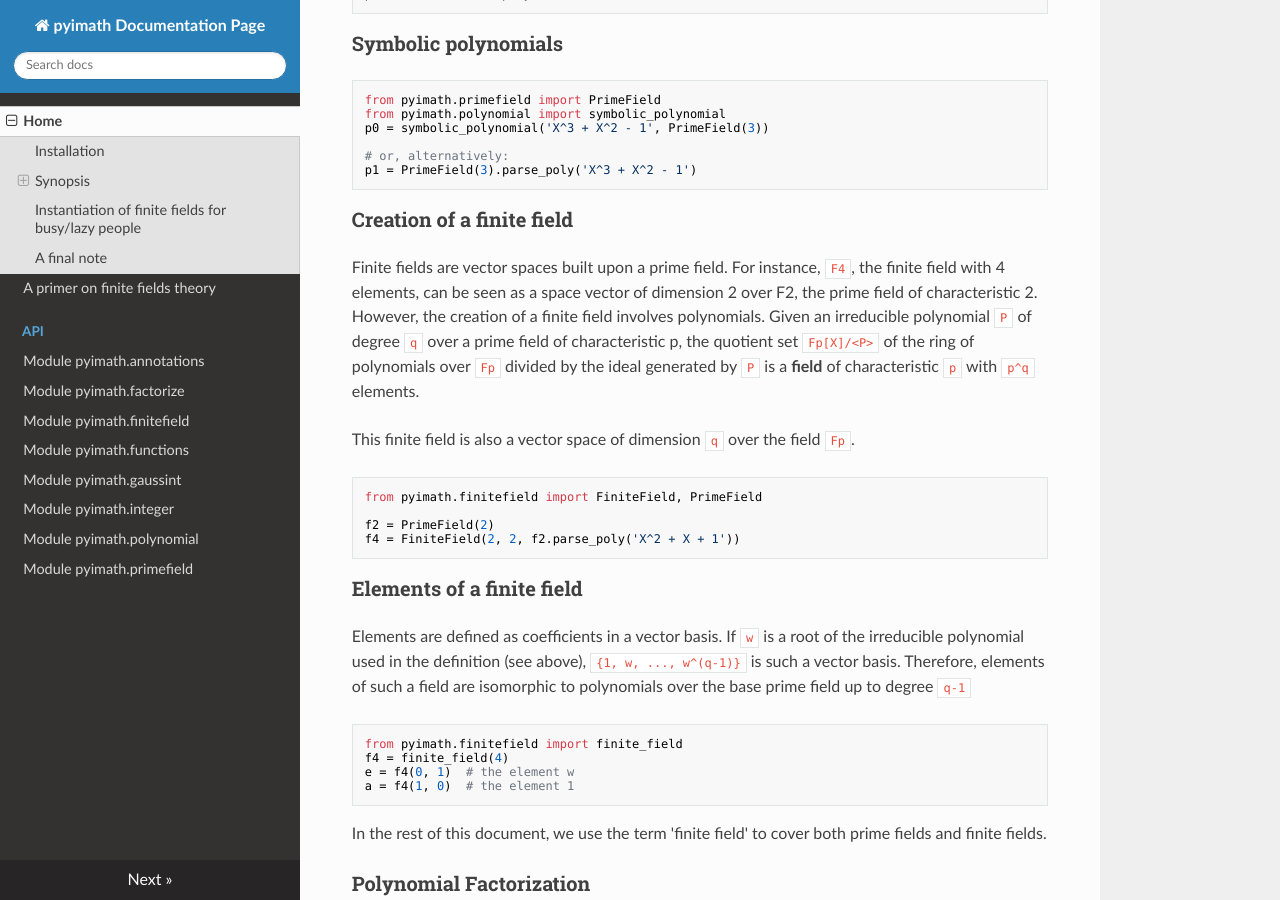
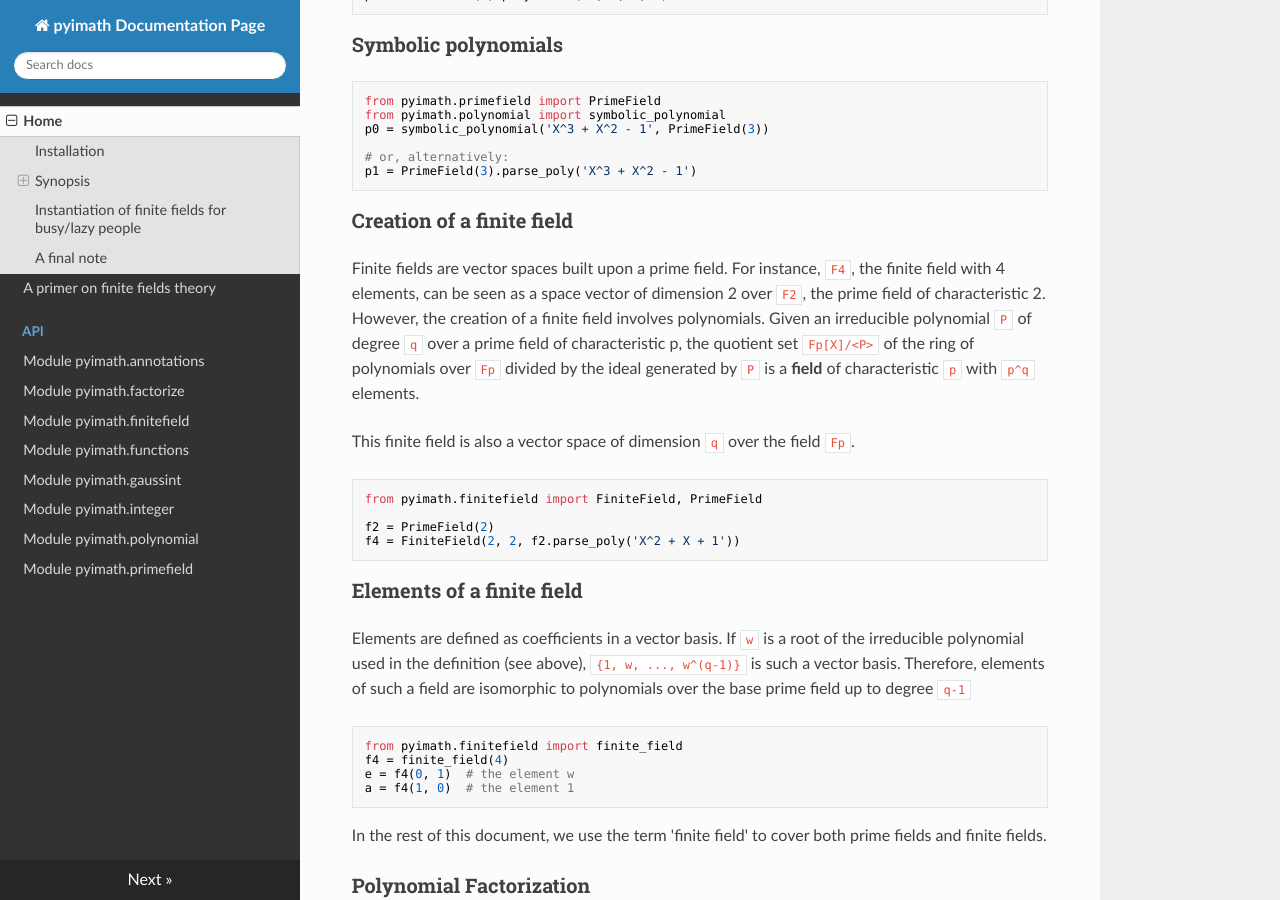
Before and after one commit to slouchart/pyimath, an MkDocs documentation site: the page built from docs/index.md, in a window 1280 px wide and 900 px high, scrolled down 1755 px. Built offline with MkDocs 1.6.1, drawn with Linux system fonts in a browser that asks for light colours; nearby versions of some CDN libraries; some of the changed text lies outside the part shown.

Commit message:
commit v0.1.1

```diff
--- a/docs/index.md
+++ b/docs/index.md
@@ -19,14 +19,14 @@
 
 Rings (Gaussian integers, Polynomials) support:
 
-* euclidean division a.k.a `divmod` (// and %)
+* euclidean division a.k.a `divmod`, `//` and `%`
 * GCD
 
 Fields support:
 
 * true division
 * Frobenius reciprocal
-* floor division (//) and modulo (%) are supported but default respectively to true division(/) and zero
+* floor division (`//`) and modulo (`%`) are supported but default respectively to true division(`/`) and zero
 
 ## Installation
 Download the sources, unzip them, change your current directory and execute:
@@ -89,7 +89,7 @@
 
 ### Creation of a finite field
 Finite fields are vector spaces built upon a prime field. For instance, `F4`, the finite field with 4 elements,
- can be seen as a space vector of dimension 2 over F2, the prime field of characteristic 2.
+ can be seen as a space vector of dimension 2 over `F2`, the prime field of characteristic 2.
 However, the creation of a finite field involves polynomials. Given an irreducible polynomial `P`
  of degree `q` over a prime field of characteristic p, the quotient set `Fp[X]/<P>` of the ring of polynomials
  over `Fp` divided by the ideal generated by `P` is a **field** of characteristic `p` with `p^q` elements.
--- a/setup.py
+++ b/setup.py
@@ -35,7 +35,7 @@
                    'Operating System :: OS Independent',
                    'Topic :: Scientific/Engineering :: Mathematics',
                   ],
-    packages=find_packages(PACKAGE_NAME, exclude=['tests']),
+    packages=find_packages(exclude=['tests']),
     platforms=['any', 'all'],
     python_requires='>=3',
 )
```
Also changed, not shown: CHANGELOG.md (+5 -0 lines), 1 other file.
